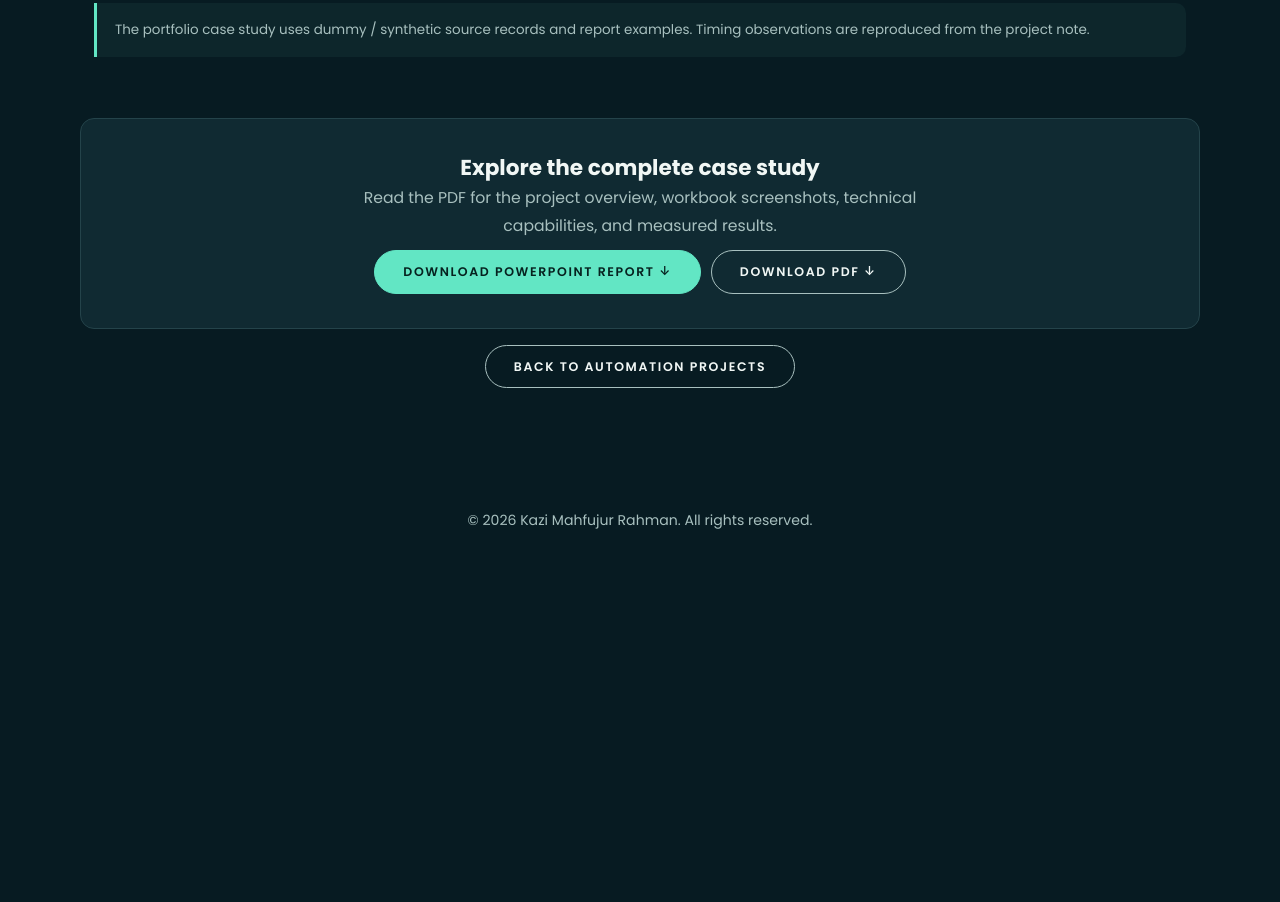
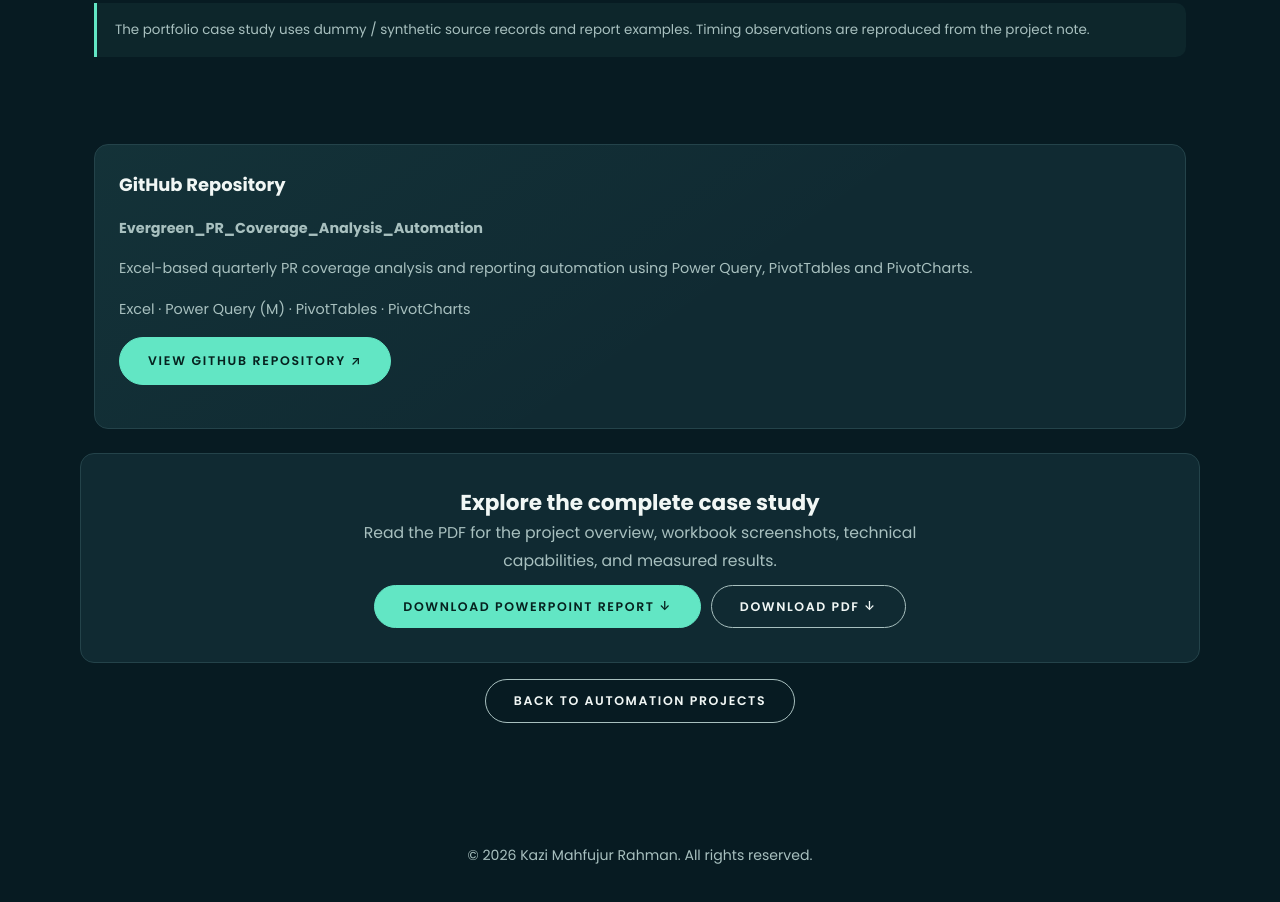
Before and after one commit to KM-Rahman/portfolio, a plain HTML site: page evergreen-pr-coverage-automation.html in a window 1280 px wide. Shown: the part 5790-6692 px from the top of the page. Before the commit the page ends 6363 px from the top, so only its background shows below. Drawn offline with Linux system fonts and the light colour scheme.

Commit message:
Update evergreen-pr-coverage-automation.html

```diff
--- a/evergreen-pr-coverage-automation.html
+++ b/evergreen-pr-coverage-automation.html
@@ -687,6 +687,13 @@ header{border-bottom-color:rgba(98,230,196,.15)}
 </section>
 
 <section class="case-study-footer">
+  <div class="case-panel rv" style="margin-top:26px;margin-bottom:24px">
+    <h3 style="margin-top:0">GitHub Repository</h3>
+    <p><strong>Evergreen_PR_Coverage_Analysis_Automation</strong></p>
+    <p>Excel-based quarterly PR coverage analysis and reporting automation using Power Query, PivotTables and PivotCharts.</p>
+    <p class="tools">Excel · Power Query (M) · PivotTables · PivotCharts</p>
+    <p style="margin-bottom:0"><a class="btn fill" href="https://github.com/KM-Rahman/Evergreen_PR_Coverage_Analysis_Automation" rel="noopener noreferrer" target="_blank">VIEW GITHUB REPOSITORY ↗</a></p>
+  </div>
   <div class="case-cta rv">
     <h3>Explore the complete case study</h3>
     <p>Read the PDF for the project overview, workbook screenshots, technical capabilities, and measured results.</p>
```
